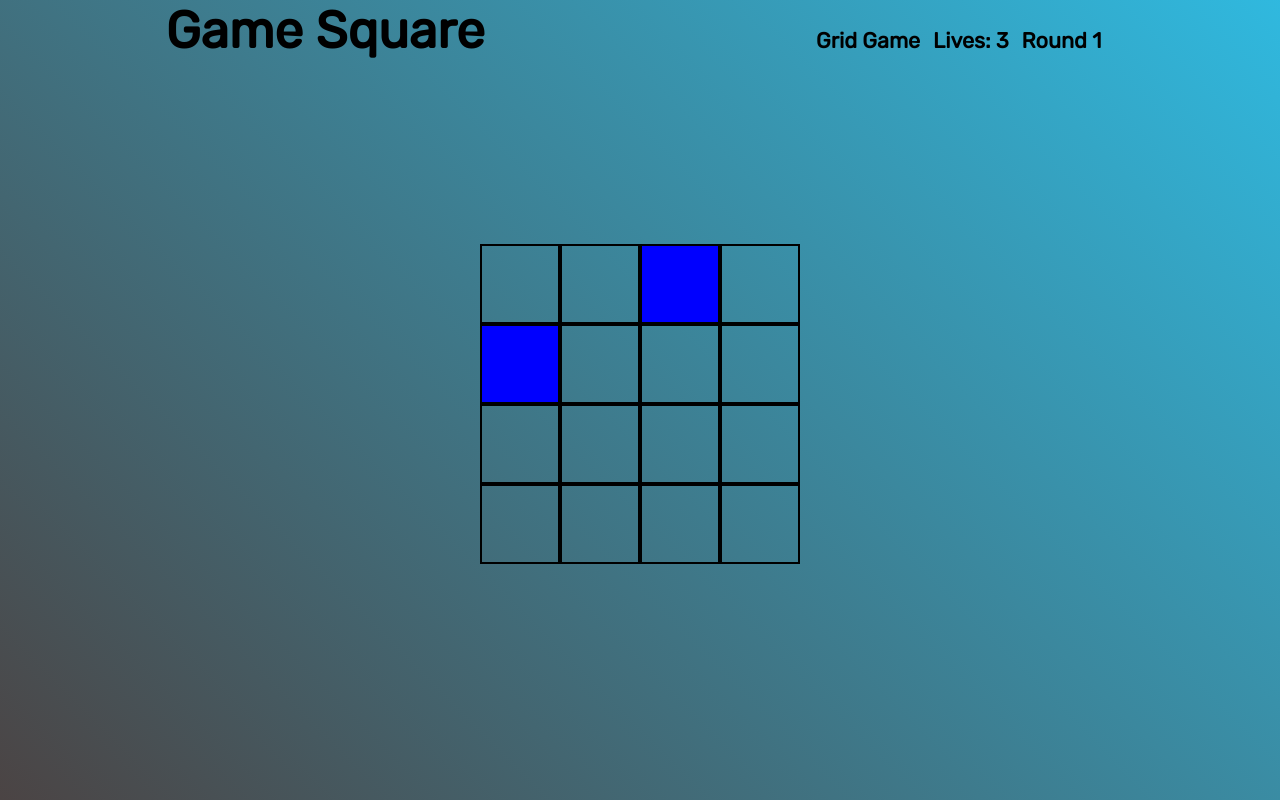
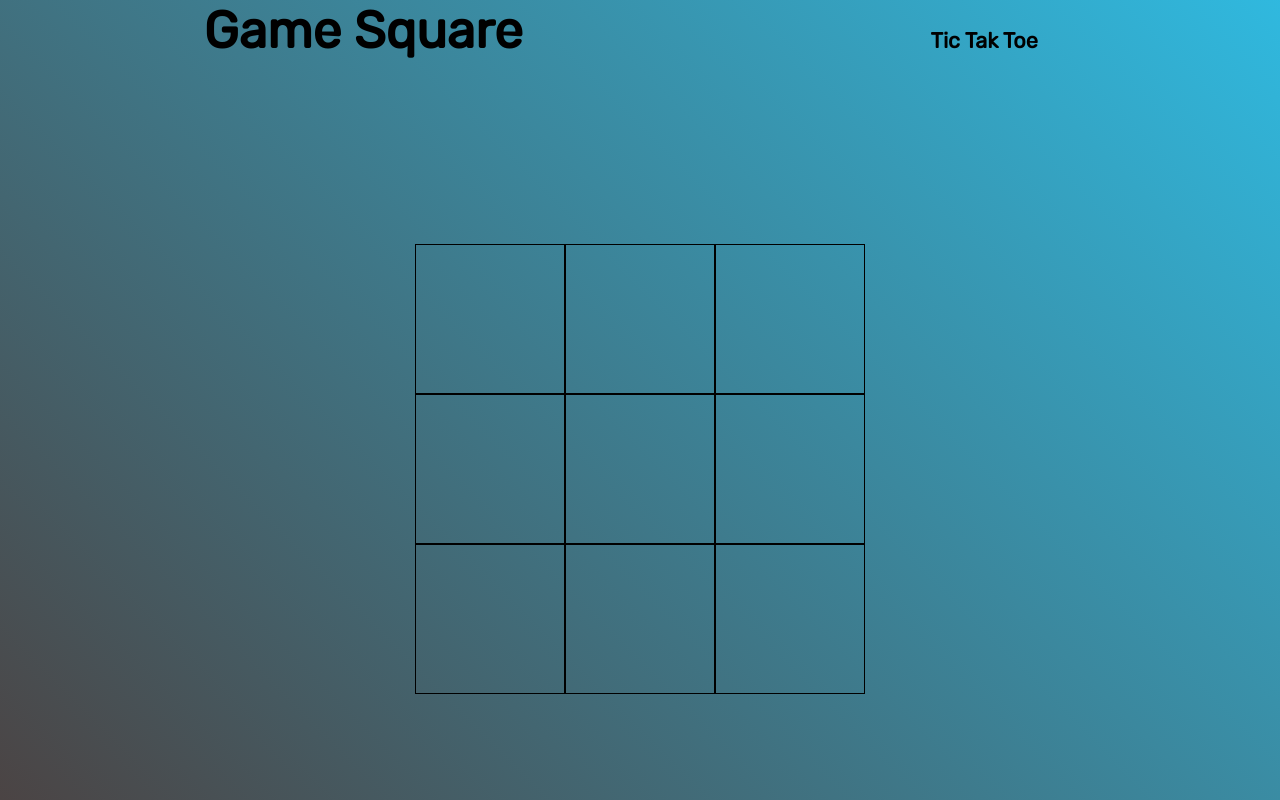
Before and after one commit to AlexUrielContreras/game-square, a plain HTML site: page index.html in a window 1280 px wide. Both pictures are taken after a click on the button "Start Game". Drawn offline with Linux system fonts and the light colour scheme.

Commit message:
refactor: move displayBoard to its own file and import them to game js files

```diff
--- a/index.html
+++ b/index.html
@@ -7,7 +7,7 @@
 		<title>Game Square</title>
 		<link rel="stylesheet" href="./styles.css" />
 		<link href="https://fonts.googleapis.com/css2?family=Rubik:wght@400&display=swap" rel="stylesheet" />
-		<script type='module' src="./scripts/gridGame.js" defer></script>
+		<script type='module' src="./scripts/ticTakToe.js" defer></script>
 	</head>
 	<body>
 		<header>
--- /dev/null
+++ b/scripts/gameBoards.js
@@ -0,0 +1,19 @@
+const $gameBoard = document.querySelector('.game-board');
+
+const gameBoard = (colNum, rowNum, tileName) => {
+
+   let datasetCount = 0;
+	for (let col = 0; col < colNum; col++) {
+		for (let row = 0; row < rowNum; row++) {
+			const tileEl = document.createElement('div');
+
+			tileEl.dataset.tileId = datasetCount;
+			tileEl.classList.add(tileName);
+			$gameBoard.append(tileEl);
+			datasetCount++;
+		}
+	}
+
+}
+
+export default gameBoard
--- /dev/null
+++ b/scripts/ticTakToe.js
@@ -0,0 +1,45 @@
+const $gameBoard = document.querySelector('.game-board');
+const $startGameBtn = document.querySelector('.startGame-btn');
+const $activeGameTitle = document.querySelector('#active-game');
+const $currentRound = document.querySelector('.current-round');
+const $lives = document.querySelector('.lives');
+const $gameOver = document.querySelector('.game-over');
+const $restartGameBtn = document.querySelector('#restart-game');
+
+import gameBoard from './gameBoards.js'
+
+const displayBoard = () => {
+   $startGameBtn.classList.add('display-none');
+   $activeGameTitle.textContent = 'Tic Tak Toe';
+
+   $gameBoard.style.gridTemplateColumns = 'repeat(3, 150px)';
+
+   gameBoard(3, 3, 'ttt-tiles');
+
+}
+
+
+
+
+
+
+
+
+
+
+
+
+
+
+
+
+
+
+
+
+
+
+
+
+
+$startGameBtn.addEventListener('click', displayBoard)
--- a/styles.css
+++ b/styles.css
@@ -55,6 +55,13 @@ main {
 	margin-top: 1%;
 }
 
+.display-none {
+	display: none
+}
+
+
+/******** GRID GAME STYLES ********/
+
 .grid-tile {
 	width: 80px;
 	height: 80px;
@@ -89,3 +96,11 @@ main {
 	font-size: 3rem;
 	text-align: center;
 }
+
+/********* TIC TAK TOE STYLES *********/
+
+.ttt-tiles {
+	border: 1px solid black;
+	min-width: 150px;
+	min-height: 150px
+}
```
